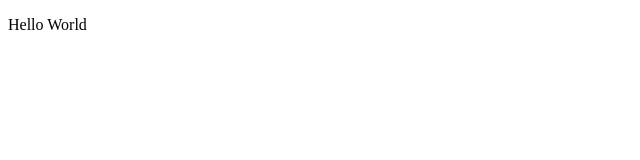
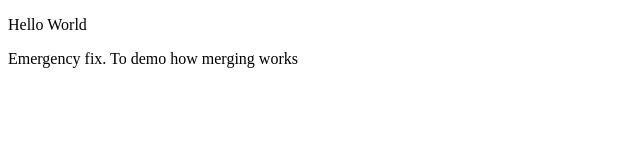
Before and after one commit to githinjisamson1/learning-git, a plain HTML site: page index.html in a window 1280 px wide. Shown: the whole page, without its empty margins (0-640 px from the left). Drawn offline with Linux system fonts and the light colour scheme.

Commit message:
Emergency fix

```diff
--- a/index.html
+++ b/index.html
@@ -7,5 +7,6 @@
   </head>
   <body>
     <p>Hello World</p>
+    <p>Emergency fix. To demo how merging works</p>
   </body>
 </html>
```
